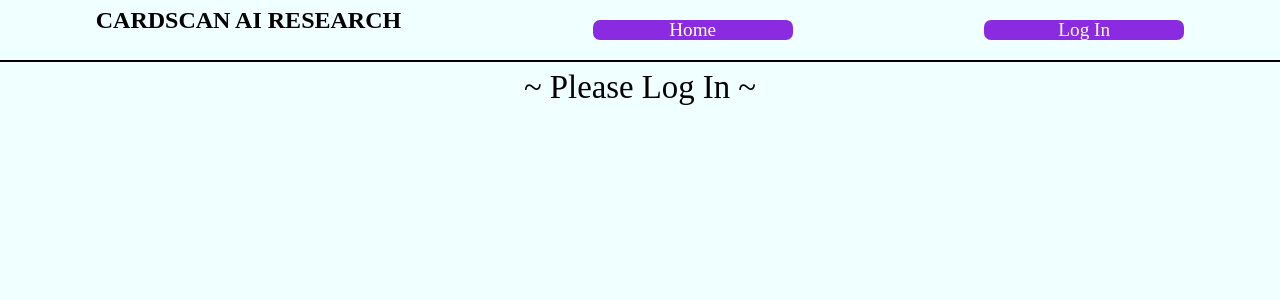
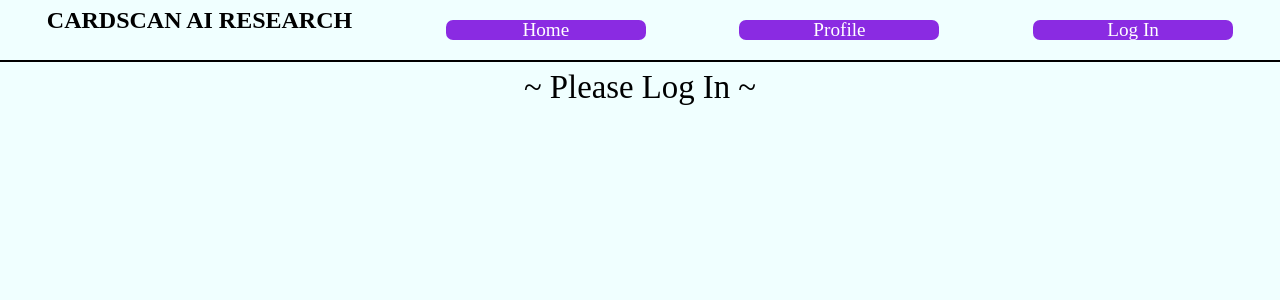
Before and after one commit to morancathy/notes-rails-react-frontend, a React app: page / in a window 1280 px wide. Shown: the top 300 px of the page. Built offline with nearby package versions, Linux system fonts and the light colour scheme.

Commit message:
add profile route to nav bar

```diff
--- a/src/components/Nav.js
+++ b/src/components/Nav.js
@@ -6,6 +6,7 @@ const Nav = () => {
     <nav>
       <h1>CARDSCAN AI RESEARCH</h1>
       <Link to="/"><div>Home</div></Link>
+      <Link to="/profile"><div>Profile</div></Link>
       <Link to="/login"><div>Log In</div></Link>
     </nav>
   )
```
